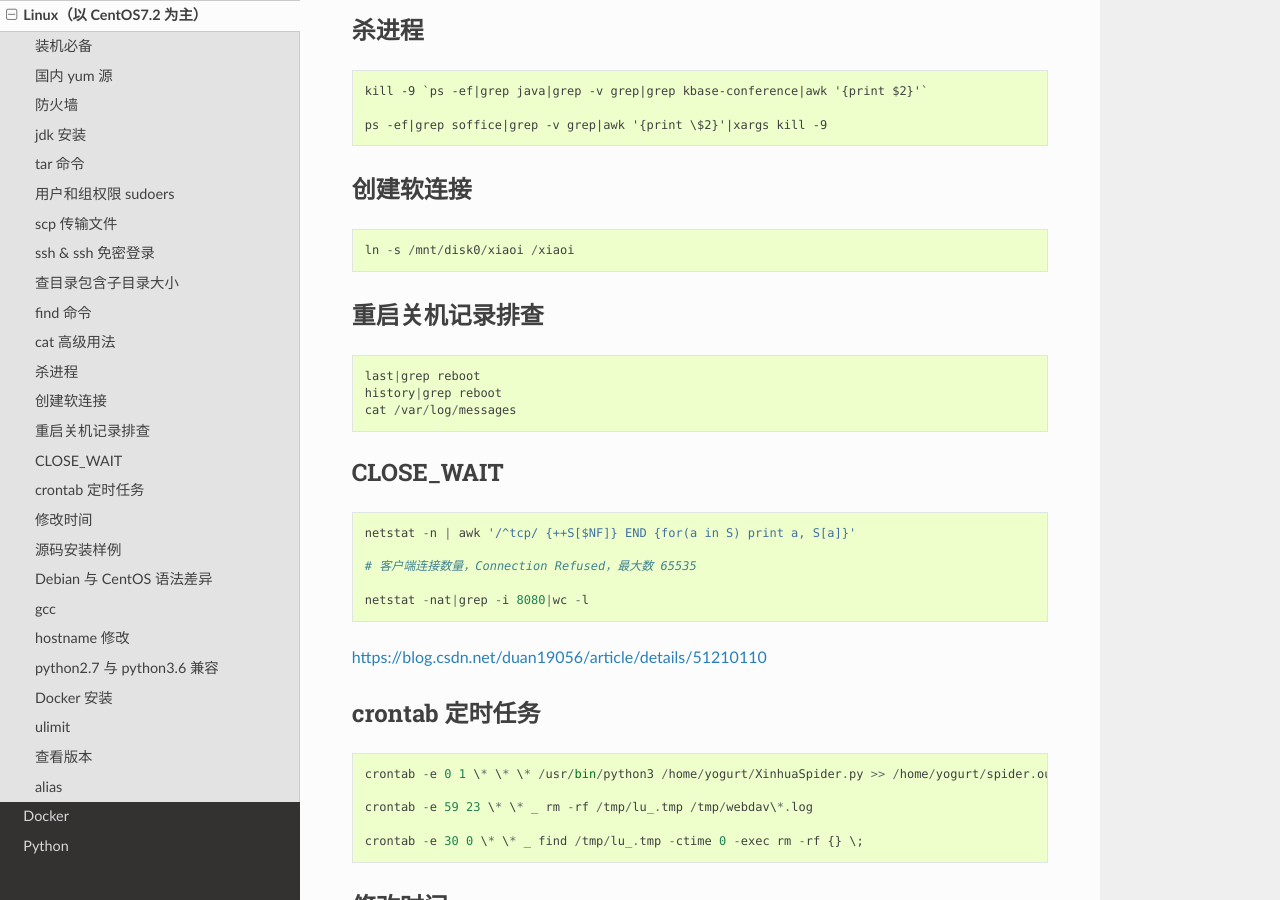
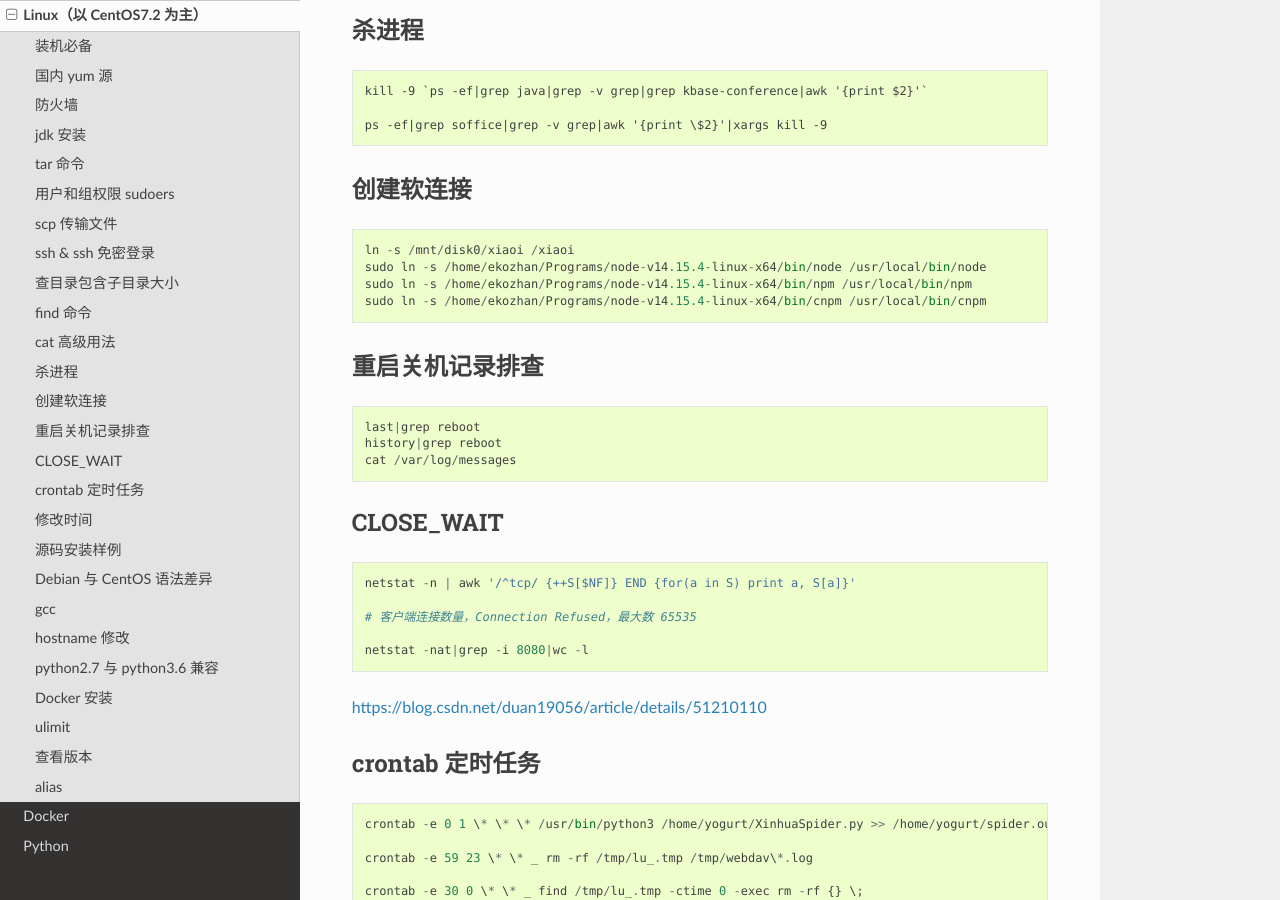
Before and after one commit to ekoz/skill-summary, a Sphinx documentation site: the page built from docs/linux.md, in a window 1280 px wide and 900 px high, scrolled down 5991 px. Built offline with Sphinx 7.4.7 and the Read the Docs theme 2.0.0, drawn with Linux system fonts in a browser that asks for light colours.

Commit message:
fix(linux): add ln samples

````diff
--- a/docs/linux.md
+++ b/docs/linux.md
@@ -310,6 +310,9 @@ ps -ef|grep soffice|grep -v grep|awk '{print \$2}'|xargs kill -9
 
 ```
 ln -s /mnt/disk0/xiaoi /xiaoi
+sudo ln -s /home/ekozhan/Programs/node-v14.15.4-linux-x64/bin/node /usr/local/bin/node
+sudo ln -s /home/ekozhan/Programs/node-v14.15.4-linux-x64/bin/npm /usr/local/bin/npm
+sudo ln -s /home/ekozhan/Programs/node-v14.15.4-linux-x64/bin/cnpm /usr/local/bin/cnpm
 ```
 
 ## 重启关机记录排查
````
Also changed, not shown: README.md (+1 -1 lines), docs/assets/venv_activate.png (renamed from venv_activate.png).
